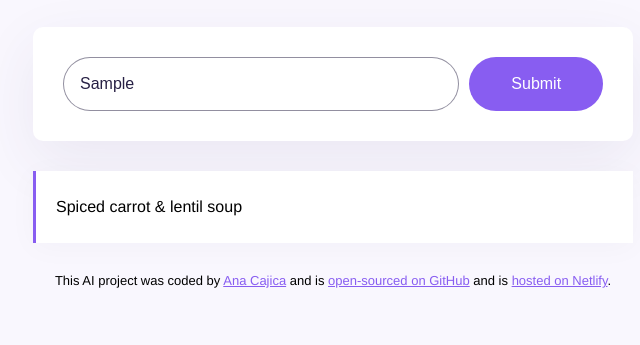
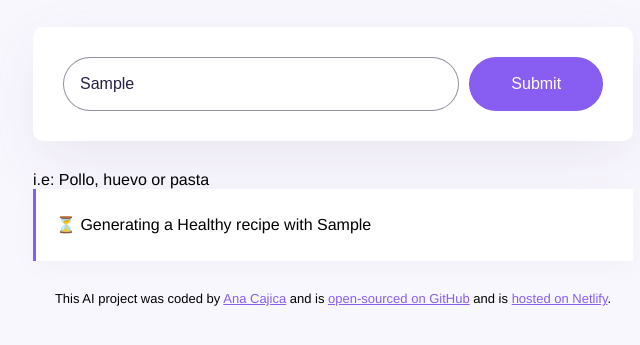
Before and after one commit to acajica87/healthy-recipes-generator-, a plain HTML site: page index.html in a window 1280 px wide. Both pictures are taken after typing "Sample" into the empty fields and a click on the input 843 px from the left and 261 px from the top of the page. Shown: the part 177-522 px from the top of the page, without its empty margins (307-947 px from the left). Drawn offline with nearby package versions, Linux system fonts and the light colour scheme; no server answers.

Commit message:
adding cdn

```diff
--- a/index.html
+++ b/index.html
@@ -4,6 +4,7 @@
     <meta charset="UTF-8" />
     <meta name="viewport" content="width=device-width, initial-scale=1.0" />
     <script src="https://unpkg.com/typewriter-effect@latest/dist/core.js"></script>
+    <script src="https://cdn.jsdelivr.net/npm/axios@1.1.2/dist/axios.min.js"></script>
     <link rel="stylesheet" href="src/style.css" />
     <title>AI Recipes Generator</title>
   </head>
@@ -14,6 +15,7 @@
       </header>
 
       <main>
+        <div class="form-container">
           <form id="recipe-generator-form">
             <input
               type="text"
@@ -22,9 +24,12 @@
               required
               autocomplete="off"
               class="instructions"
+              id="user-instructions"
             />
             <input type="submit" class="submit-button" />
           </form>
+          <div class="hint">i.e: Pollo, huevo or pasta</div>
+        </div>
         <div class="recipe" id="recipe"></div>
       </main>
 
--- a/src/index.js
+++ b/src/index.js
@@ -1,13 +1,28 @@
-function generateRecipe(event) {
-  event.preventDefault();
-
+function displayRecipe(response) {
   new Typewriter("#recipe", {
-    strings: "Spiced carrot & lentil soup",
+    strings: response.data.answer,
     autoStart: true,
     delay: 1,
     cursor: "",
   });
 }
 
+function generateRecipe(event) {
+  event.preventDefault();
+
+  let instructionsInput = document.querySelector("#user-instructions");
+  let apiKey = "3bofef053447b74b2tbfadfdd6bb0b42";
+  let context =
+    "You are a single mother that works and do not have much time for cooking. You mission is to generate an easy healthy recipe with 5 ingredients for her kids in basic HTML and separate each line with a <br/>. Make sure to follow the user instructions. Provide the preparation time. The recipe must include protein, vegetables, complex carbohydrates, healthy fats and spices and flavors. The recipe must be tasty. The recipe must be for four serves.Give the answer in Spanish.Sign the recipe with 'SheCodes AI' inside a <strong> element at the end of the recipe and NOT at the beginning.";
+  let prompt = `User instructions: Generate a Healthy Recipe about ${instructionsInput.value}`;
+  let apiURL = `https://api.shecodes.io/ai/v1/generate?prompt=${prompt}&context=${context}&key=${apiKey}`;
+
+  let poemElement = document.querySelector("#recipe");
+  poemElement.classList.remove("hidden");
+  poemElement.innerHTML = `<div class="generating">⏳ Generating a Healthy recipe with ${instructionsInput.value}</div>`;
+
+  axios.get(apiURL).then(displayRecipe);
+}
+
 let poemFormElement = document.querySelector("#recipe-generator-form");
 poemFormElement.addEventListener("submit", generateRecipe);
--- a/src/style.css
+++ b/src/style.css
@@ -68,3 +68,18 @@ footer {
   font-size: 13px;
   margin-top: 30px;
 }
+
+.generating {
+  animation: blink-animation 1s steps(5, start) infinite;
+}
+
+@keyframes blink-animation {
+  to {
+    visibility: hidden;
+  }
+}
+@-webkit-keyframes blink-animation {
+  to {
+    visibility: hidden;
+  }
+}
```
Lines whose indentation alone changed are shown as unchanged.
